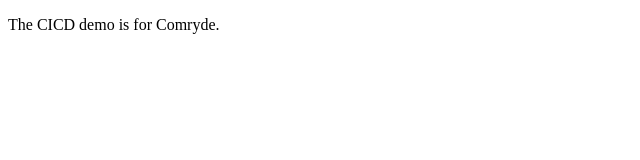
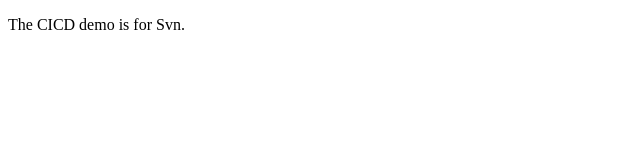
Before and after one commit to krishdoit/demo-cicd, a plain HTML site: page application/index.html in a window 1280 px wide. Shown: the full height of the page, 0-640 px from the left. Drawn offline with Linux system fonts and the light colour scheme.

Commit message:
updated index html

```diff
--- a/application/index.html
+++ b/application/index.html
@@ -2,7 +2,7 @@
 <html>
 <body>
 
-<p>The CICD demo is for Comryde.</p>
+<p>The CICD demo is for Svn.</p>
 
 </body>
 </html>
```
